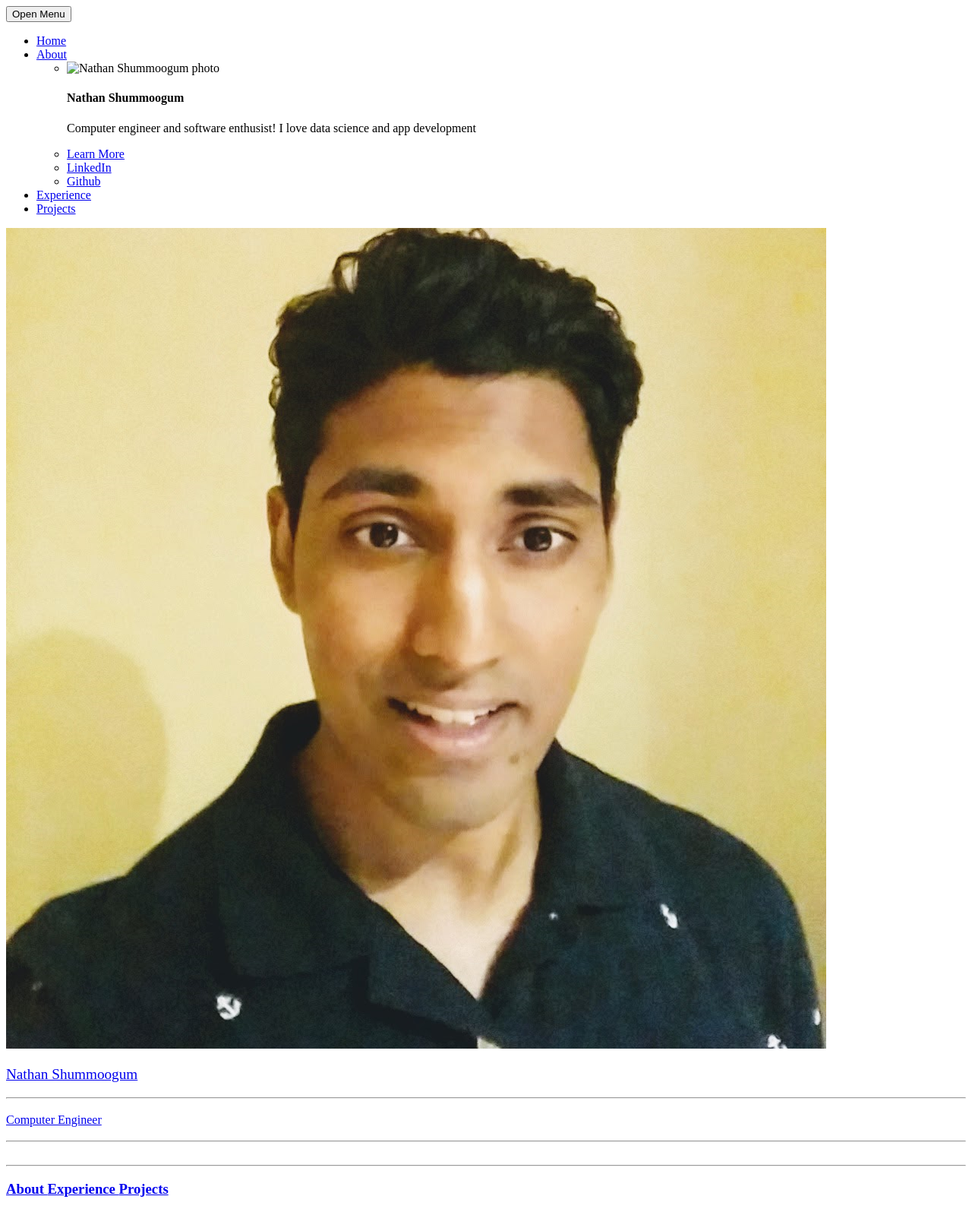
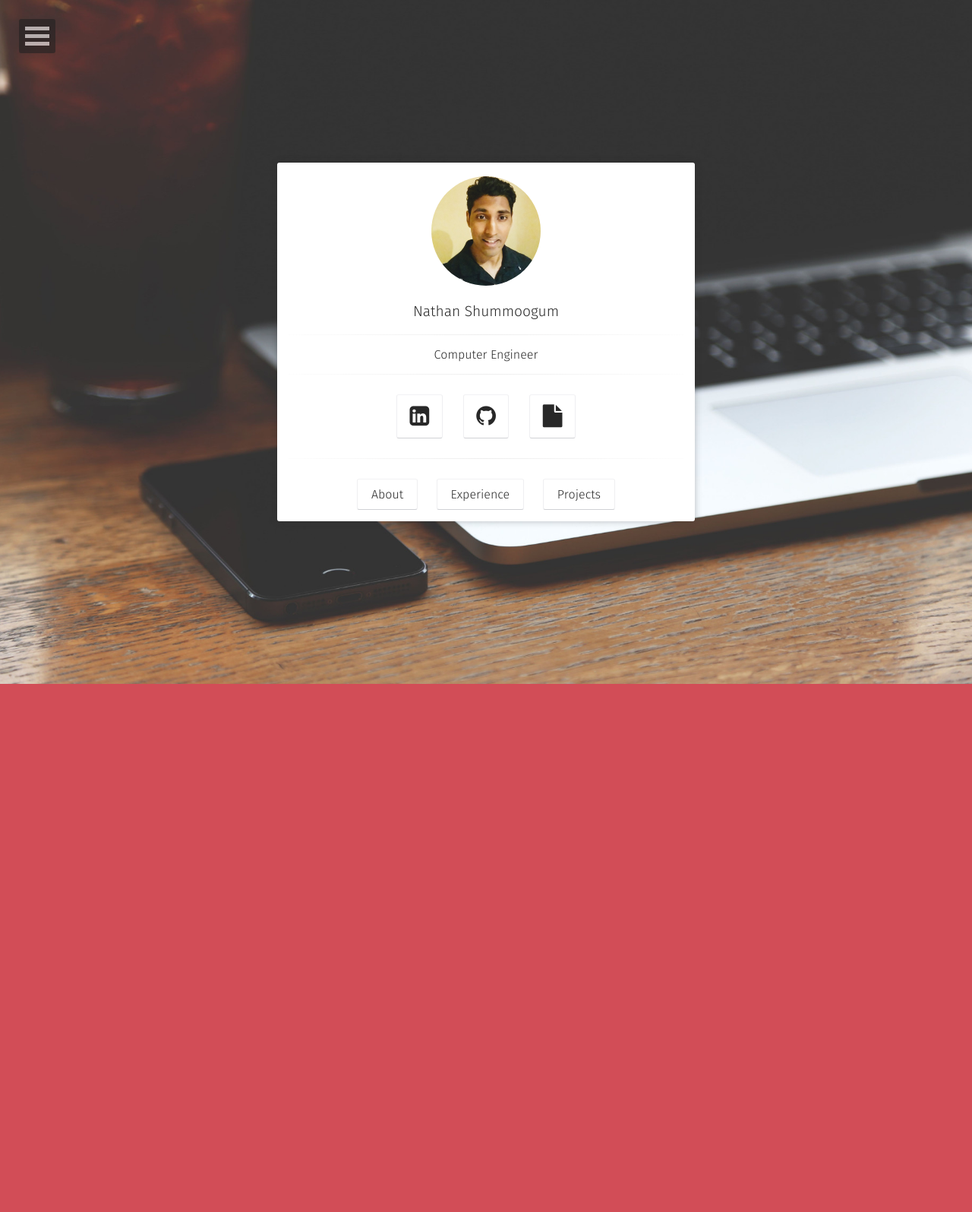
Before and after one commit to CheckShumm/portfolio_old, a Jekyll site: the page built from index.html, in a window 1280 px wide. Shown: the whole page at 76% size. Built offline with Jekyll 4.4.1, drawn with Linux system fonts in a browser that asks for light colours; nearby versions of some CDN libraries; some web fonts are replaced; library files that are not in the unit come from our copies; comment, search, counter and statistics services are not loaded; after the commit the page ends 900 px from its top, so only the background shows below that; some of the changed lines change nothing that is shown.

Commit message:
fix github pages no css bug

```diff
--- a/_config.yml
+++ b/_config.yml
@@ -8,7 +8,9 @@ logo:               'assets/img/profile.png'
 background:         'assets/img/placeholder-big.jpg'
 tiled_bg:           false   # Set this true if you want to tile your background image, otherwise it will be covered
 locale:             en_US
-url:                nathanshumm.com
+url:                https://nathanshumm.com
+baseurl: ''
+
 
 # Jekyll
 permalink:          /:title/
```
